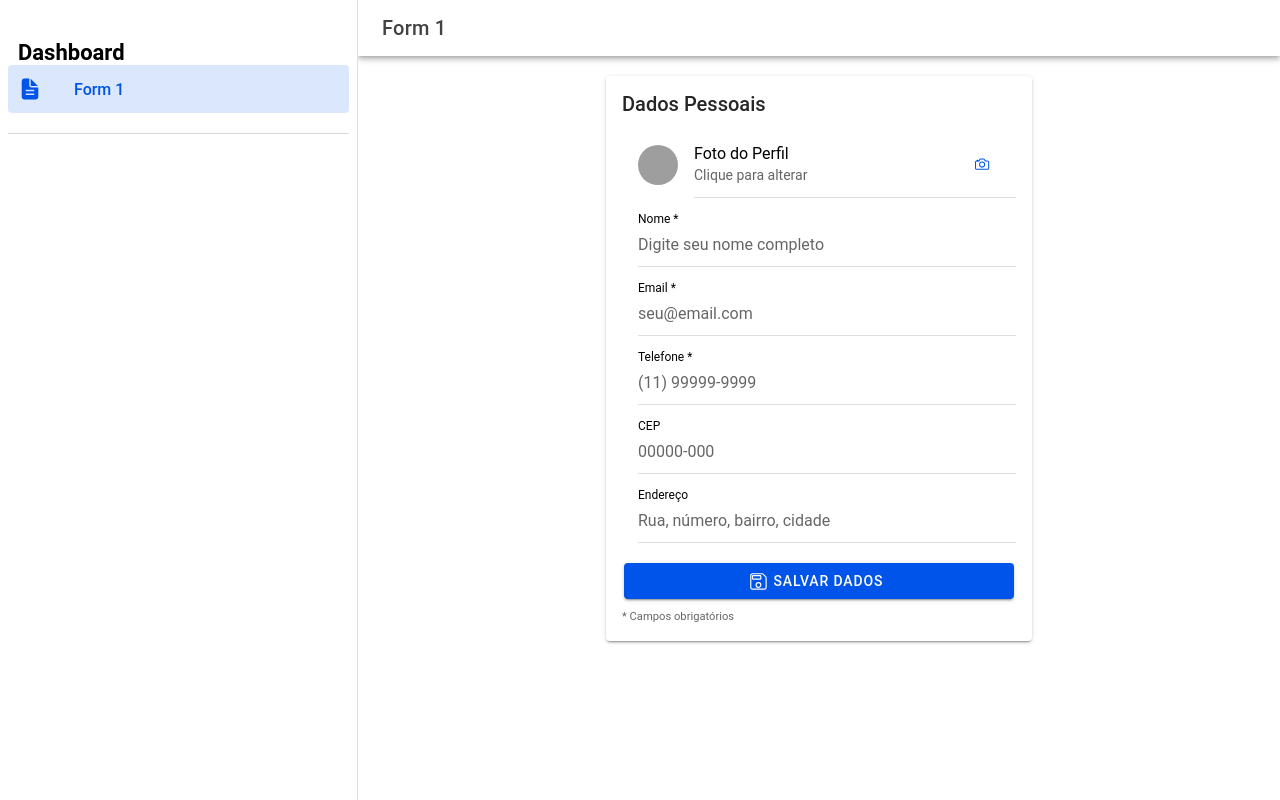
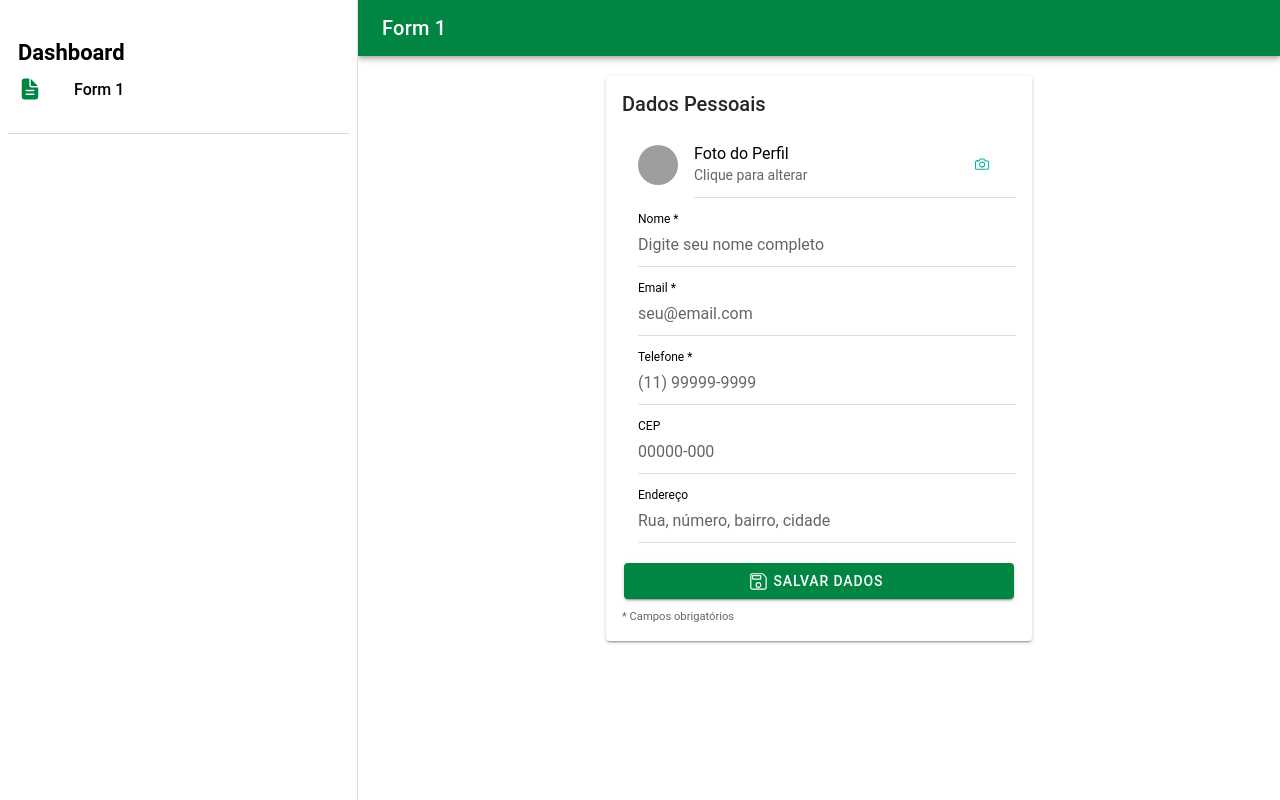
Before and after one commit to Galvictor/dashboard-form-ionic, a React (Vite) app: page /form1 in a window 1280 px wide. Built offline with nearby package versions, Linux system fonts and the light colour scheme; grey boxes are pictures that could not be loaded.

Commit message:
Atualiza configurações do Electron e implementa paleta de cores Petrobras. Força modo claro na aplicação e ajusta estilos do menu e botões.

```diff
--- a/package.json
+++ b/package.json
@@ -12,7 +12,7 @@
         "lint": "eslint",
         "electron": "electron electron/main.js",
         "electron:dev": "concurrently \"npm run dev\" \"wait-on http://localhost:5173 && NODE_ENV=development electron electron/main.js\"",
-        "electron:pack": "npm run build && electron-builder",
+        "electron:pack": "npm run build && node scripts/fix-electron-build.js && electron-builder",
         "electron:dist": "npm run build && node scripts/fix-electron-build.js && electron-builder --publish=never",
         "electron:build": "npm run build && node scripts/fix-electron-build.js"
     },
--- a/scripts/fix-electron-build.js
+++ b/scripts/fix-electron-build.js
@@ -15,8 +15,11 @@ if (fs.existsSync(htmlPath)) {
     // Corrigir base href
     htmlContent = htmlContent.replace('<base href="/" />', '<base href="./" />');
 
+    // Forçar modo claro (remover modo escuro)
+    htmlContent = htmlContent.replace('<meta name="color-scheme" content="light dark" />', '<meta name="color-scheme" content="light only" />');
+
     fs.writeFileSync(htmlPath, htmlContent);
-    console.log('✅ Build corrigido para Electron!');
+    console.log('✅ Build corrigido para Electron (modo claro forçado)!');
 } else {
     console.log('❌ Arquivo dist/index.html não encontrado. Execute "npm run build" primeiro.');
 }
--- a/src/components/Menu.css
+++ b/src/components/Menu.css
@@ -1,5 +1,6 @@
 ion-menu ion-content {
-    --background: var(--ion-item-background, var(--ion-background-color, #fff));
+    --background: #ffffff !important;
+    --color: #000000 !important;
 }
 
 ion-menu.md ion-content {
@@ -30,6 +31,7 @@ ion-menu.md ion-list#dashboard-list ion-list-header {
     font-size: 22px;
     font-weight: 600;
     min-height: 20px;
+    color: #000000 !important;
 }
 
 ion-menu.md ion-item {
@@ -52,6 +54,7 @@ ion-menu.md ion-item ion-icon {
 
 ion-menu.md ion-item ion-label {
     font-weight: 500;
+    color: #000000 !important;
 }
 
 ion-menu.ios ion-content {
@@ -101,3 +104,27 @@ ion-note {
 ion-item.selected {
     --color: var(--ion-color-primary);
 }
+
+/* === FORÇAR CORES DO MENU === */
+ion-menu {
+    --ion-background-color: #ffffff !important;
+    --ion-text-color: #000000 !important;
+}
+
+ion-menu ion-item {
+    --background: #ffffff !important;
+    --color: #000000 !important;
+}
+
+ion-menu ion-list-header {
+    color: #000000 !important;
+}
+
+ion-menu ion-label {
+    color: #000000 !important;
+}
+
+/* iOS específico */
+ion-menu.ios ion-item ion-label {
+    color: #000000 !important;
+}
--- a/src/pages/Page.tsx
+++ b/src/pages/Page.tsx
@@ -123,7 +123,7 @@ const Page: React.FC = () => {
                                             <h2>Foto do Perfil</h2>
                                             <p>Clique para alterar</p>
                                         </IonLabel>
-                                        <IonButton fill="clear" slot="end" onClick={handlePhotoUpload}>
+                                        <IonButton fill="clear" color="tertiary" slot="end" onClick={handlePhotoUpload}>
                                             <IonIcon icon={cameraOutline} />
                                         </IonButton>
                                     </IonItem>
@@ -186,7 +186,7 @@ const Page: React.FC = () => {
                                     </IonItem>
 
                                     {/* Botão de envio */}
-                                    <IonButton expand="block" onClick={handleSubmit} style={{ marginTop: '20px' }}>
+                                    <IonButton expand="block" color="primary" onClick={handleSubmit} style={{ marginTop: '20px' }}>
                                         <IonIcon icon={saveOutline} slot="start" />
                                         Salvar Dados
                                     </IonButton>
--- a/src/theme/variables.css
+++ b/src/theme/variables.css
@@ -1,2 +1,206 @@
-/* For information on how to create your own theme, please see:
-http://ionicframework.com/docs/theming/ */
+/* CORES PETROBRAS - Paleta Oficial
+ *
+ * CORES IMPLEMENTADAS:
+ * - Verde Petrobras: #008542 (Primary - Toolbar, botões principais)
+ * - Amarelo Petrobras: #FDC82F (Secondary)
+ * - Verde Água: #00B2A9 (Tertiary - botão câmera)
+ * - Verde Claro: #C4D600 (Success)
+ * - Amarelo Claro: #EBFFDD (Light)
+ * - Laranja: #ED8B00 (Warning/Danger)
+ * - Azul Escuro: #006298 (Dark)
+ * - Azul Claro: #3DDAFF (Custom)
+ * - Cinza: #75787B (Medium)
+ * - Branco: #FFFFFF (Background)
+ * - Preto: #000000 (Text)
+ */
+
+:root {
+    /* === CORES PRIMÁRIAS PETROBRAS === */
+
+    /* Verde Petrobras - Cor Principal */
+    --ion-color-primary: #008542;
+    --ion-color-primary-rgb: 0, 133, 66;
+    --ion-color-primary-contrast: #ffffff;
+    --ion-color-primary-contrast-rgb: 255, 255, 255;
+    --ion-color-primary-shade: #00753a;
+    --ion-color-primary-tint: #1a9155;
+
+    /* Amarelo Petrobras - Cor Secundária */
+    --ion-color-secondary: #fdc82f;
+    --ion-color-secondary-rgb: 253, 200, 47;
+    --ion-color-secondary-contrast: #000000;
+    --ion-color-secondary-contrast-rgb: 0, 0, 0;
+    --ion-color-secondary-shade: #dfb029;
+    --ion-color-secondary-tint: #fdd044;
+
+    /* Verde Água - Cor Terciária */
+    --ion-color-tertiary: #00b2a9;
+    --ion-color-tertiary-rgb: 0, 178, 169;
+    --ion-color-tertiary-contrast: #ffffff;
+    --ion-color-tertiary-contrast-rgb: 255, 255, 255;
+    --ion-color-tertiary-shade: #009d95;
+    --ion-color-tertiary-tint: #1abab2;
+
+    /* Success - Verde Claro */
+    --ion-color-success: #c4d600;
+    --ion-color-success-rgb: 196, 214, 0;
+    --ion-color-success-contrast: #000000;
+    --ion-color-success-contrast-rgb: 0, 0, 0;
+    --ion-color-success-shade: #acbc00;
+    --ion-color-success-tint: #cada1a;
+
+    /* Warning - Laranja */
+    --ion-color-warning: #ed8b00;
+    --ion-color-warning-rgb: 237, 139, 0;
+    --ion-color-warning-contrast: #ffffff;
+    --ion-color-warning-contrast-rgb: 255, 255, 255;
+    --ion-color-warning-shade: #d17a00;
+    --ion-color-warning-tint: #ef971a;
+
+    /* Danger - Laranja (mesmo tom para consistência) */
+    --ion-color-danger: #ed8b00;
+    --ion-color-danger-rgb: 237, 139, 0;
+    --ion-color-danger-contrast: #ffffff;
+    --ion-color-danger-contrast-rgb: 255, 255, 255;
+    --ion-color-danger-shade: #d17a00;
+    --ion-color-danger-tint: #ef971a;
+
+    /* Dark - Azul Escuro */
+    --ion-color-dark: #006298;
+    --ion-color-dark-rgb: 0, 98, 152;
+    --ion-color-dark-contrast: #ffffff;
+    --ion-color-dark-contrast-rgb: 255, 255, 255;
+    --ion-color-dark-shade: #005686;
+    --ion-color-dark-tint: #1a71a2;
+
+    /* Medium - Cinza */
+    --ion-color-medium: #75787b;
+    --ion-color-medium-rgb: 117, 120, 123;
+    --ion-color-medium-contrast: #ffffff;
+    --ion-color-medium-contrast-rgb: 255, 255, 255;
+    --ion-color-medium-shade: #676a6c;
+    --ion-color-medium-tint: #838588;
+
+    /* Light - Amarelo Claro */
+    --ion-color-light: #ebffdd;
+    --ion-color-light-rgb: 235, 255, 221;
+    --ion-color-light-contrast: #000000;
+    --ion-color-light-contrast-rgb: 0, 0, 0;
+    --ion-color-light-shade: #cfe0c2;
+    --ion-color-light-tint: #edffe0;
+
+    /* === CORES CUSTOMIZADAS PETROBRAS === */
+
+    /* Azul Claro */
+    --petrobras-azul-claro: #3ddaff;
+    --petrobras-azul-claro-rgb: 61, 218, 255;
+    --petrobras-azul-claro-contrast: #000000;
+
+    /* Verde Petrobras Original */
+    --petrobras-verde: #008542;
+    --petrobras-verde-rgb: 0, 133, 66;
+
+    /* Amarelo Petrobras Original */
+    --petrobras-amarelo: #fdc82f;
+    --petrobras-amarelo-rgb: 253, 200, 47;
+
+    /* === BACKGROUNDS E SUPERFÍCIES === */
+    --ion-background-color: #ffffff;
+    --ion-background-color-rgb: 255, 255, 255;
+
+    --ion-text-color: #000000;
+    --ion-text-color-rgb: 0, 0, 0;
+
+    --ion-card-background: #ffffff;
+    --ion-toolbar-background: var(--ion-color-primary);
+    --ion-toolbar-color: #ffffff;
+
+    --ion-item-background: #ffffff;
+    --ion-item-color: #000000;
+}
+
+/* === CLASSES UTILITÁRIAS PETROBRAS === */
+
+.petrobras-verde {
+    --ion-color-base: #008542 !important;
+    --ion-color-base-rgb: 0, 133, 66 !important;
+    --ion-color-contrast: #ffffff !important;
+}
+
+.petrobras-amarelo {
+    --ion-color-base: #fdc82f !important;
+    --ion-color-base-rgb: 253, 200, 47 !important;
+    --ion-color-contrast: #000000 !important;
+}
+
+.petrobras-verde-agua {
+    --ion-color-base: #00b2a9 !important;
+    --ion-color-base-rgb: 0, 178, 169 !important;
+    --ion-color-contrast: #ffffff !important;
+}
+
+.petrobras-azul-claro {
+    --ion-color-base: #3ddaff !important;
+    --ion-color-base-rgb: 61, 218, 255 !important;
+    --ion-color-contrast: #000000 !important;
+}
+
+.petrobras-azul-escuro {
+    --ion-color-base: #006298 !important;
+    --ion-color-base-rgb: 0, 98, 152 !important;
+    --ion-color-contrast: #ffffff !important;
+}
+
+/* === MODO CLARO FIXO (SEM MODO ESCURO) === */
+
+/* Garantir que sempre use modo claro com fundo branco */
+html {
+    color-scheme: light only !important;
+}
+
+body {
+    background-color: #ffffff !important;
+    color: #000000 !important;
+}
+
+/* Sobrescrever qualquer preferência de modo escuro */
+* {
+    color-scheme: light !important;
+}
+
+/* Desabilitar completamente modo escuro em todos os elementos */
+@media (prefers-color-scheme: dark) {
+    :root {
+        color-scheme: light !important;
+
+        /* Forçar cores claras mesmo com preferência escura do sistema */
+        --ion-background-color: #ffffff !important;
+        --ion-background-color-rgb: 255, 255, 255 !important;
+
+        --ion-text-color: #000000 !important;
+        --ion-text-color-rgb: 0, 0, 0 !important;
+
+        --ion-card-background: #ffffff !important;
+        --ion-item-background: #ffffff !important;
+        --ion-item-color: #000000 !important;
+
+        /* Menu sempre branco */
+        --ion-menu-background: #ffffff !important;
+        --ion-menu-text-color: #000000 !important;
+
+        /* Toolbar Verde Petrobras */
+        --ion-toolbar-background: var(--ion-color-primary) !important;
+        --ion-toolbar-color: #ffffff !important;
+    }
+
+    html,
+    body {
+        background-color: #ffffff !important;
+        color: #000000 !important;
+        color-scheme: light !important;
+    }
+
+    * {
+        color-scheme: light !important;
+    }
+}
```
